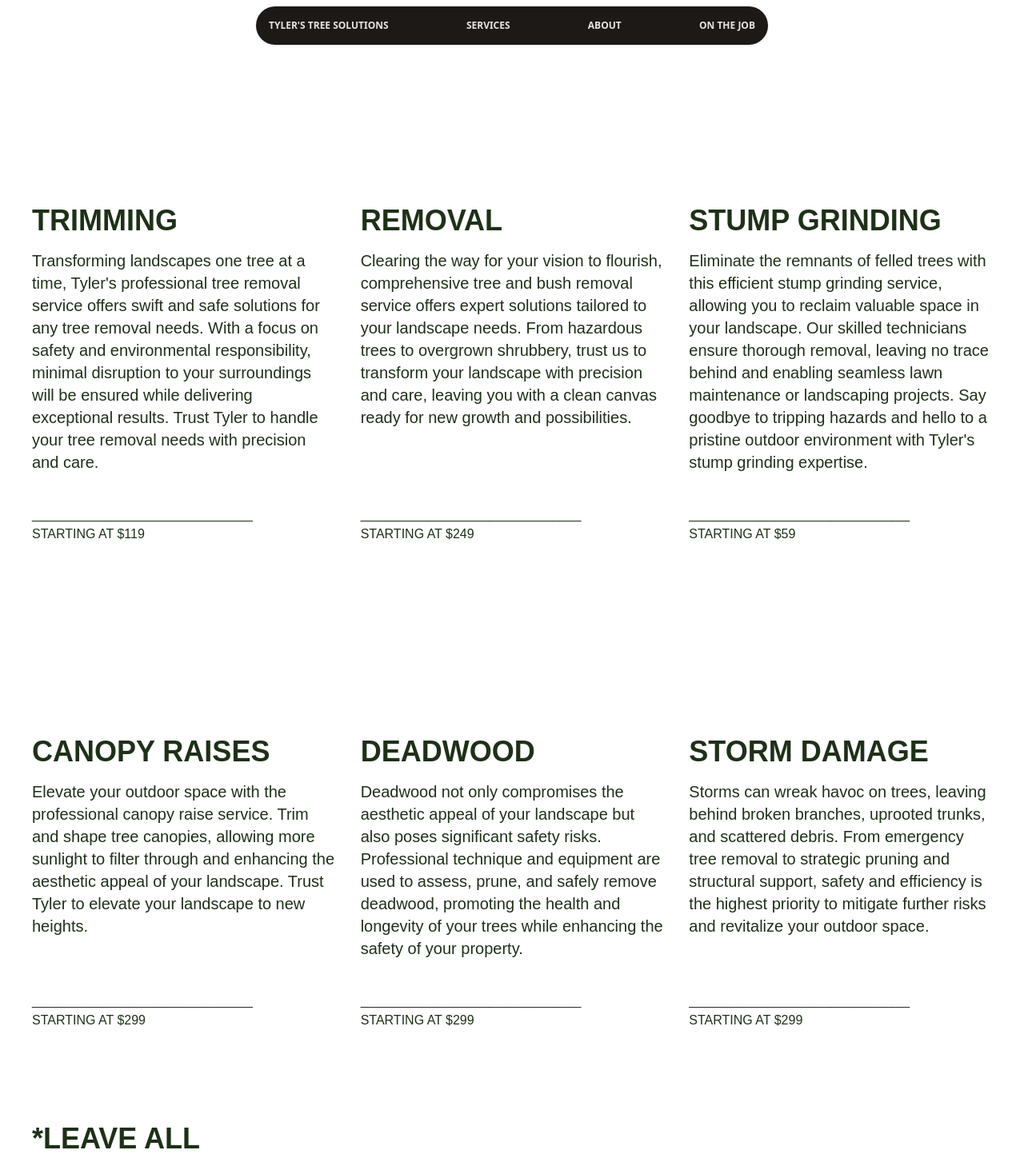
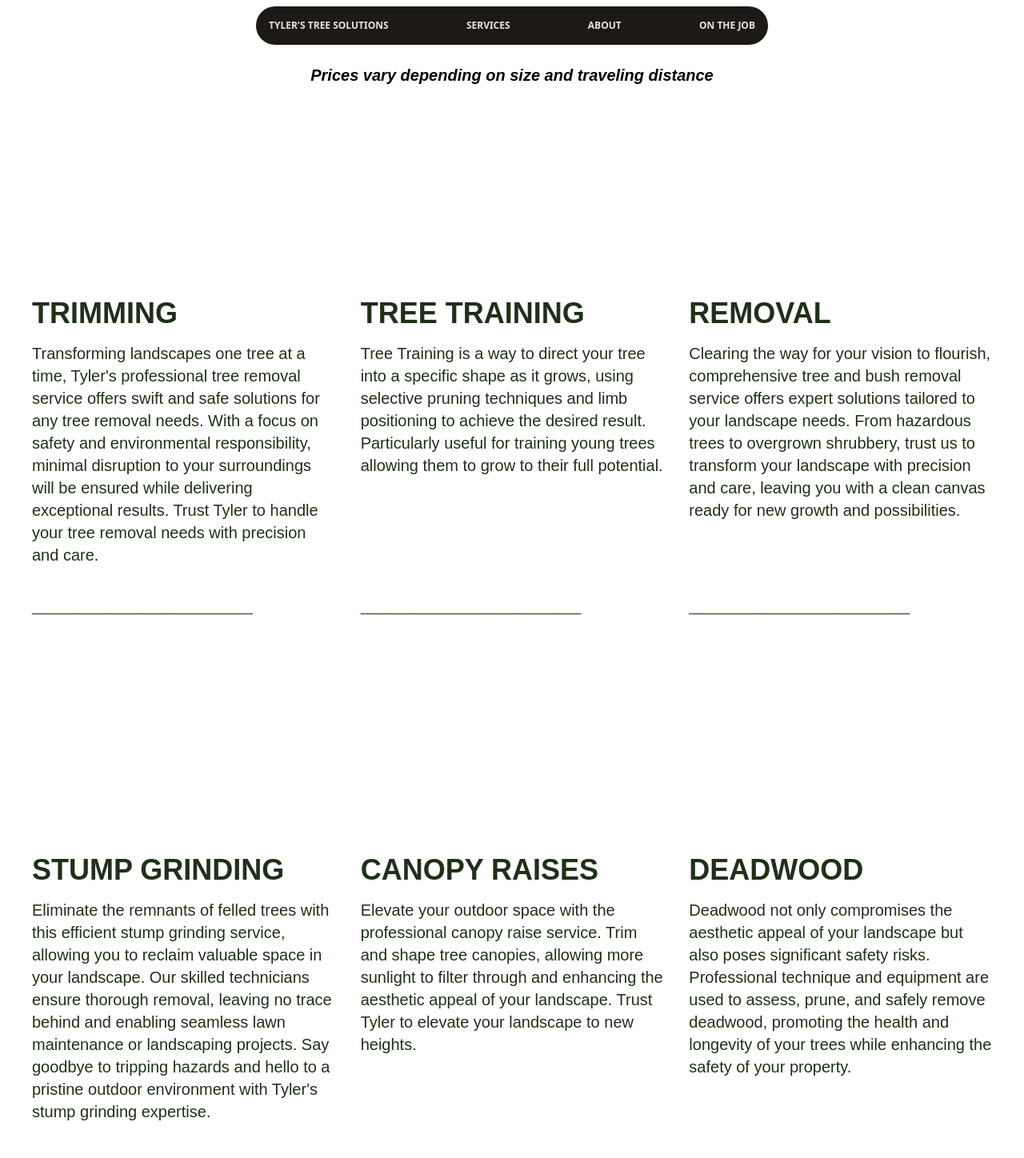
Before and after one commit to gmcclarin/tyler, a React (Create React App) app: page /services in a window 1280 px wide. Shown: the top 1448 px of the page at 80% size. Built offline with nearby package versions, Linux system fonts and the light colour scheme; no server answers.

Commit message:
revise the services

```diff
--- a/src/pages/ServicesPage.js
+++ b/src/pages/ServicesPage.js
@@ -7,8 +7,10 @@ const ServicesPage = () => {
     <div className="overflow-x-hidden">
       <MobileNav />
       <Nav />
-
-      <div className="px-10 p-8  grid sm:grid-cols-2 lg:grid-cols-3 gap-8  bg-base text-darker">
+      <div className="mt-20 mb-10 font-bold text-center italic text-lg sm:text-xl m-auto">
+        Prices vary depending on size and traveling distance
+      </div>
+      <div className="px-10  grid sm:grid-cols-2 lg:grid-cols-3 gap-8  bg-base text-darker">
         <div className="grid grid-rows-2 ">
           <div className="text-4xl font-bold self-end pb-4">TRIMMING</div>
           <div className="text-xl">
@@ -21,7 +23,16 @@ const ServicesPage = () => {
           </div>
           <div className="my-10">
             <p>_______________________________</p>
-            STARTING AT $119
+
+          </div>
+        </div>
+        <div className="grid grid-rows-2 ">
+          <div className="text-4xl font-bold self-end pb-4">TREE TRAINING</div>
+          <div className="text-xl">
+            Tree Training is a way to direct your tree into a specific shape as it grows, using selective pruning techniques and limb positioning to achieve the desired result. Particularly useful for training young trees allowing them to grow to their full potential.
+          </div>
+          <div className="my-10">
+            <p>_______________________________</p>
           </div>
         </div>
         <div className="grid grid-rows-2">
@@ -35,7 +46,6 @@ const ServicesPage = () => {
           </div>
           <div className="my-10">
             <p>_______________________________</p>
-            STARTING AT $249
           </div>
         </div>
 
@@ -51,7 +61,6 @@ const ServicesPage = () => {
           </div>
           <div className="my-10">
             <p>_______________________________</p>
-            STARTING AT $59
           </div>
         </div>
 
@@ -65,7 +74,6 @@ const ServicesPage = () => {
           </div>
           <div className="my-10">
             <p>_______________________________</p>
-            STARTING AT $299
           </div>
         </div>
 
@@ -80,7 +88,6 @@ const ServicesPage = () => {
           </div>
           <div className="my-10">
             <p>_______________________________</p>
-            STARTING AT $299
           </div>
         </div>
 
@@ -95,7 +102,6 @@ const ServicesPage = () => {
           </div>
           <div className="my-10">
             <p>_______________________________</p>
-            STARTING AT $299
           </div>
         </div>
 
@@ -110,7 +116,6 @@ const ServicesPage = () => {
           </div>
           <div className="my-10">
             <p>_______________________________</p>
-            PRICES VARY
           </div>
         </div>
       </div>
```
